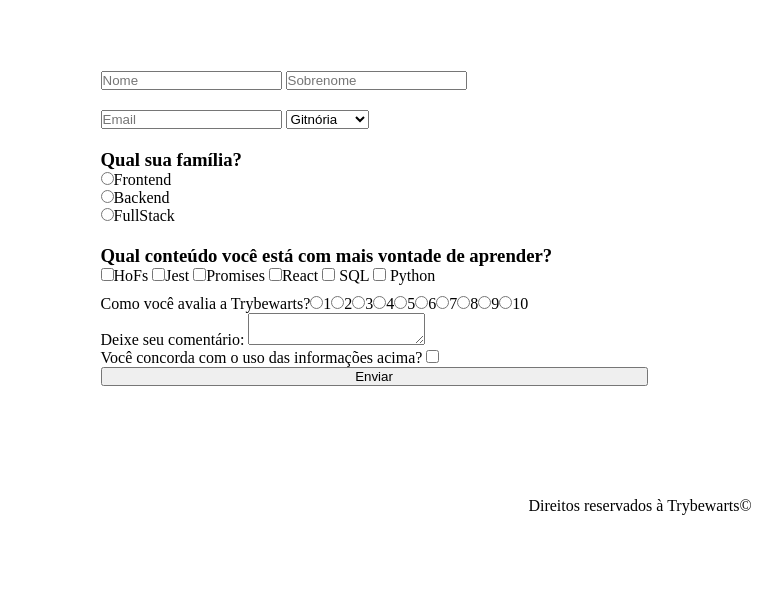
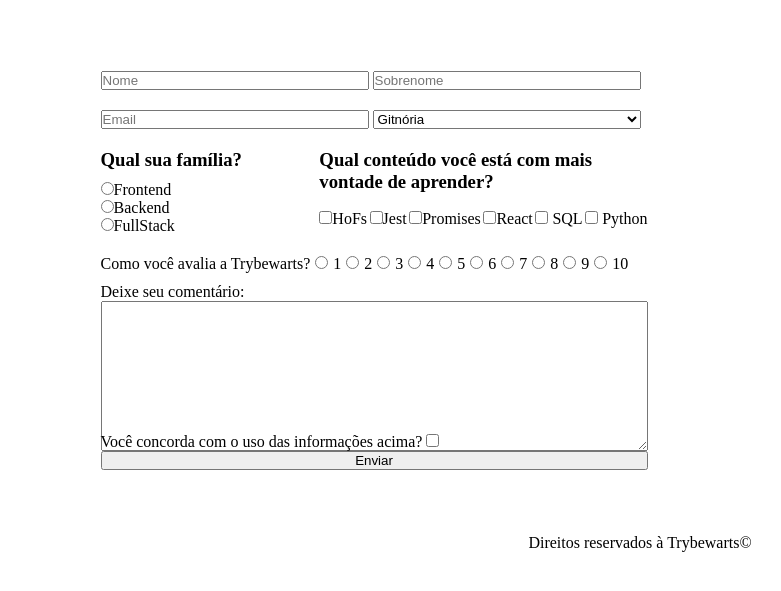
Before and after one commit to wendryosales/trybewarts, a website: page index.html in a window 1280 px wide. Shown: the part 103-694 px from the top of the page, 0-781 px from the left. Drawn offline with Linux system fonts and the light colour scheme.

Commit message:
Atualizado Style da page

```diff
--- a/index.html
+++ b/index.html
@@ -22,12 +22,12 @@
     <main>
         <form action="" id="evaluation-form">
 
-            <div class="section-content" class="line">
+            <div class="section-content line">
                 <input id="input-name" placeholder="Nome" type="text">
                 <input id="input-lastname" placeholder="Sobrenome" type="text">
             </div>
 
-            <div class="section-content" class="line">
+            <div class="section-content line">
                 <input id="input-email" placeholder="Email" type="text">
                 <select name="" id="house">
                     <option id="gitnoria-house" value="Gitnória">Gitnória</option>
@@ -37,7 +37,8 @@
                 </select>
             </div>
 
-            <section class="section-content" id="family">
+            <div class="container">
+            <section class="section-content family">
                 <h3 id="label-family">Qual sua família?</h3>
                 <label for="Frontend" >
                     <input id="Frontend" name="family" value="Frontend" type="radio">Frontend
@@ -50,28 +51,29 @@
                 </label>
             </section>
 
-            <section class="section-content">
+            <section class="section-content family">
                 <h3 for="" id="label-content">Qual conteúdo você está com mais vontade de aprender?</h3>
                 <label for="HoFs">
-                    <input type="checkbox" value="HoFs">HoFs
+                    <input id="HoFs" type="checkbox" value="HoFs">HoFs
                 </label>
                 <label for="Jest">
-                    <input type="checkbox" value="Jest">Jest
+                    <input id="Jest" type="checkbox" value="Jest">Jest
                 </label>
                 <label for="Promises">
-                    <input type="checkbox" value="Promises">Promises
+                    <input id="Promises" type="checkbox" value="Promises">Promises
                 </label>
                 <label for="React">
-                    <input type="checkbox" value="React">React
+                    <input id="React" type="checkbox" value="React">React
                 </label>
                 <label for="SQL">
-                    <input type="checkbox" value="SQL"> SQL
+                    <input id="SQL" type="checkbox" value="SQL"> SQL
                 </label>
                 <label for="Python">
-                    <input type="checkbox" value="Python">
+                    <input id="Python" type="checkbox" value="Python">
                     Python
                 </label>
             </section>
+            </div>
 
             <div class="evaluator">
                 <label for="rate" id="label-rate">Como você avalia a Trybewarts? </label>
@@ -115,7 +117,7 @@
 
             <section>
                 <label for="agreement" id="label-infos">Você concorda com o uso das informações acima?</label>
-                <input type="checkbox" id="agreement">
+                <input type="checkbox" id="agreement" required>
             </section>
 
              <button id="submit-btn" type="submit">Enviar</button>
--- a/style.css
+++ b/style.css
@@ -38,13 +38,32 @@ main {
   height: 500px;
 }
 
-#family {
+.family {
   display: flex;
   flex-direction: column;
 }
 
+.family:nth-of-type( 2 ) {
+  flex-flow: row wrap;
+  justify-content: space-between;
+  width: 60%;
+}
+
+.family:nth-of-type( 1 ) {
+  width: 40%;
+}
+
+.family h3 {
+  margin-bottom: 10px;
+}
+
 .evaluator {
   display: flex;
+  margin: 10px 0;
+}
+
+.evaluator input {
+  margin: 0 5px;
 }
 
 footer {
@@ -55,3 +74,25 @@ footer {
 .section-content {
   margin: 10px 0;
 }
+
+.container {
+  display: flex;
+  justify-content: space-between;
+}
+
+.line input , #house {
+  width: 49%;
+}
+
+.textarea {
+  display: flex;
+  flex-direction: column;
+  height: 150px;
+}
+
+.textarea textarea {
+  min-height: 100%;
+  max-height: 100%;
+  min-width: 100%;
+  max-width: 100%;
+}
```
